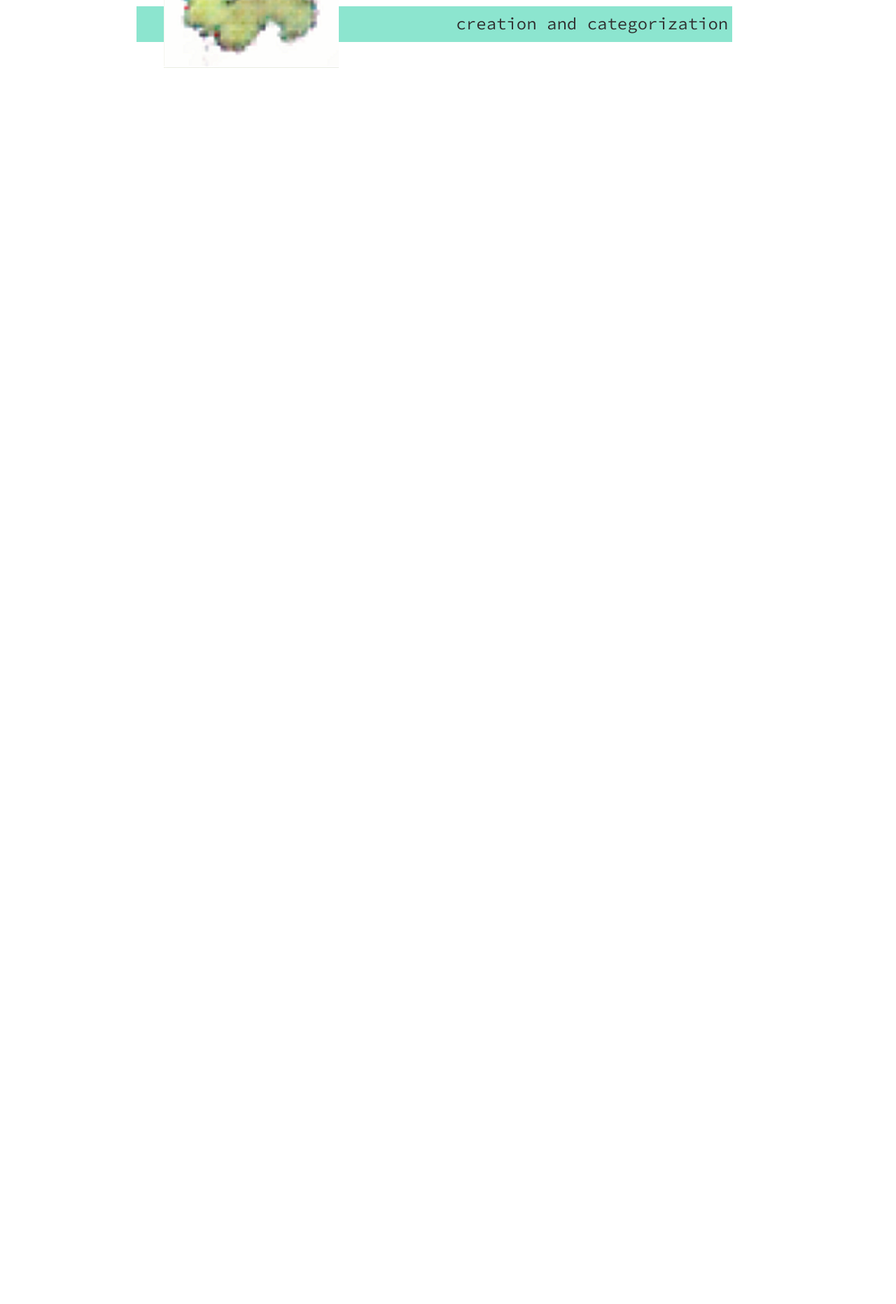
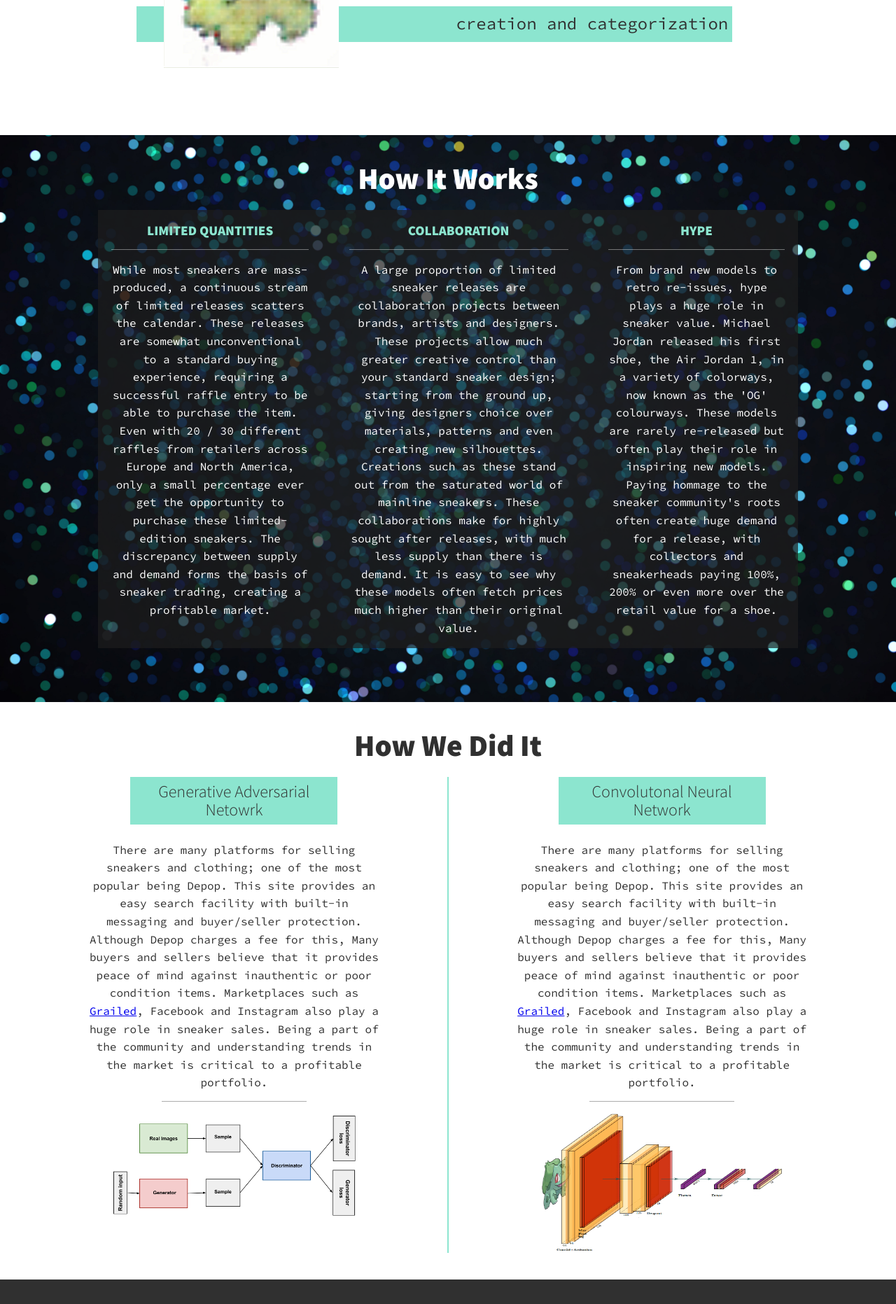
Before and after one commit to lck3nny/Portfolio, a PHP site: page /pokemon.php in a window 1280 px wide. Shown: the part 362-2225 px from the top of the page at 70% size. Before the commit the page ends 459 px from the top, so only its background shows below. Run offline with PHP 8.4, Linux system fonts and the light colour scheme; some libraries are stand-ins or nearby versions.

Commit message:
Completed pokemon page structure

```diff
--- a/content.php
+++ b/content.php
@@ -95,6 +95,12 @@
     $avi_vairables_subtitle = "Visualising the data - Take a step back";
     $avi_architecture_subtitle = "The structure of my network";
     $avi_results_subtitle = "Here's how it went";
+
+    // ~~~~~~~~~~~~~~~~~~~~~~~~~~~~~~~~~~~~~~~~
+    // Pokemon page content
+    // ~~~~~~~~~~~~~~~~~~~~~~~~~~~~~~~~~~~~~~~~
+    $pokemon_how_subtitle = ["Generative Adversarial Netowrk", "Convolutonal Neural Network"];
+    $pokemon_results_subtitle = "We made a brand new Pokémon!";
     // ~~~~~~~~~~~~~~~~~~~~~~~~~~~~~~~~~~~~~~~~
     // Sneakers page content
     // ~~~~~~~~~~~~~~~~~~~~~~~~~~~~~~~~~~~~~~~~
--- a/css/style.css
+++ b/css/style.css
@@ -728,6 +728,34 @@ section{
 
 }
 
+/* ~~~~~~~~~~~~~~~~~~~~~~~~~~~~~~~~~~~~~~~~~~~~~~~~~~ */
+/* Pokémon */
+/* ~~~~~~~~~~~~~~~~~~~~~~~~~~~~~~~~~~~~~~~~~~~~~~~~~~ */
+
+.my-pokemon-intro{
+    background-image: url(../img/noise.jpg);
+}
+
+@media(min-width: 800px){
+    .poke-cols{
+        columns: 2;
+        column-gap: 1em;
+        column-rule-style: solid;
+        column-rule-width: 2px;
+        column-rule-color: var(--clr-accent);
+    }
+}
+
+.gan_img,
+.cnn_img{
+    width: 60%;
+    position: relative;
+    margin: 0 auto;
+}
+
+.cnn_img{
+    max-height: 200px;
+}
 
 
 /* ~~~~~~~~~~~~~~~~~~~~~~~~~~~~~~~~~~~~~~~~~~~~~~~~~~ */
--- a/pokemon.php
+++ b/pokemon.php
@@ -3,6 +3,7 @@
     <head>
         <meta charset="utf-8">
         <meta name="viewport" content="width=device-width, initial-scale=1.0">
+        <?php include "content.php";?>
         <title>Pokémon Generation</title>
 
         <!-- Normalize will work with all browsers -->
@@ -35,6 +36,81 @@
             <img img src="img/pokemon_square.png" class="intro_img" alt="picture of Liam smiling">
         </section> <!-- /section -->
 
+
+        <!-- ~~~~~~~~~~~~~~~~~~~~~~~~~~~~~~~~~~~~~~~~~~~~~~~~~~ -->
+        <!-- How It Works -->
+        <!-- ~~~~~~~~~~~~~~~~~~~~~~~~~~~~~~~~~~~~~~~~~~~~~~~~~~ -->
+
+        <section class="my-project-intro my-pokemon-intro" id="pokemon-intro">
+            <h2 class="section_project-title section_project-title-light">How It Works</h2>
+            <div class="project-descs">
+
+                <div class="project-desc">
+                    <h3 class="desc-head"><?php echo $snkrs_explained[0]?></h3>
+                    <p class="desc-body"><?php echo $snkrs_explained_body[0]?></p>
+                </div> <!-- / project-desc -->
+
+                <div class="project-desc">
+                    <h3 class="desc-head"><?php echo $snkrs_explained[1]?></h3>
+                    <p class="desc-body"><?php echo $snkrs_explained_body[1]?></p>
+                </div> <!-- / project-desc -->
+
+                <div class="project-desc">
+                    <h3 class="desc-head"><?php echo $snkrs_explained[2]?></h3>
+                    <p class="desc-body"><?php echo $snkrs_explained_body[2]?></p>
+                </div> <!-- / project-desc -->
+
+            </div> <!-- / project-descs -->
+
+        </section>
+
+        <!-- ~~~~~~~~~~~~~~~~~~~~~~~~~~~~~~~~~~~~~~~~~~~~~~~~~~ -->
+        <!-- Poster -->
+        <!-- ~~~~~~~~~~~~~~~~~~~~~~~~~~~~~~~~~~~~~~~~~~~~~~~~~~ -->
+
+        <section class="my-project-mid" id="poster">
+            <h2 class="section_project-title section_project-title-dark">How We Did It</h2>
+            <div class="poke-cols">
+                <div class="poke-col-1">
+                    <h3 class="section_subtitle section_subtitle_mid"><?php echo $pokemon_how_subtitle[0]?></h3>
+
+                    <p class="depop_body"><?php echo $snkrs_depop_body?></p>
+                    <a href="https://developers.google.com/machine-learning/gan/gan_structure">
+                        <img img src="img/gan.png" class="gan_img" alt="gan-architecture">
+                    </a>
+                </div>
+
+                <div class="poke-col-2">
+                    <h3 class="section_subtitle section_subtitle_mid"><?php echo $pokemon_how_subtitle[1]?></h3>
+
+                    <p class="depop_body"><?php echo $snkrs_depop_body?></p>
+                    <img img src="img/cnn.png" class="cnn_img" alt="gan-architecture">
+
+                </div>
+            </div>
+
+
+
+
+        </section>
+
+        <!-- ~~~~~~~~~~~~~~~~~~~~~~~~~~~~~~~~~~~~~~~~~~~~~~~~~~ -->
+        <!-- Profits -->
+        <!-- ~~~~~~~~~~~~~~~~~~~~~~~~~~~~~~~~~~~~~~~~~~~~~~~~~~ -->
+
+        <section class="my-project-end" id="profit">
+            <h2 class="section_project-title section_project-title-light">How It Went</h2>
+            <h3 class="section_subtitle section_subtitle_end"><?php echo $pokemon_results_subtitle?></h3>
+            <p class="profit_body"><?php echo $snkrs_profit_body?></p>
+            <p class="profit_body"><?php echo $snkrs_profit_body_2?></p>
+            <img img src="img/deep_learning_poster.png" class="snkrs_stocks_img" alt="graph of sneaker profit">
+        </section>
+
+        <!-- ~~~~~~~~~~~~~~~~~~~~~~~~~~~~~~~~~~~~~~~~~~~~~~~~~~ -->
+        <!-- Footer Import -->
+        <!-- ~~~~~~~~~~~~~~~~~~~~~~~~~~~~~~~~~~~~~~~~~~~~~~~~~~ -->
+        <?php include "footer.html";?>
+
         <script src="js/index.js"></script>
     </body>
 </html>
```
Also changed, not shown: img/avalanche-model-p1.jpg (deleted), img/avalanche-model-p2.jpg (deleted), img/cnn.png (added), img/gan.png (added), img/noise.jpg (added), img/understanding-the-snowpack-freeride-verbier.png (deleted), 1 other file.
